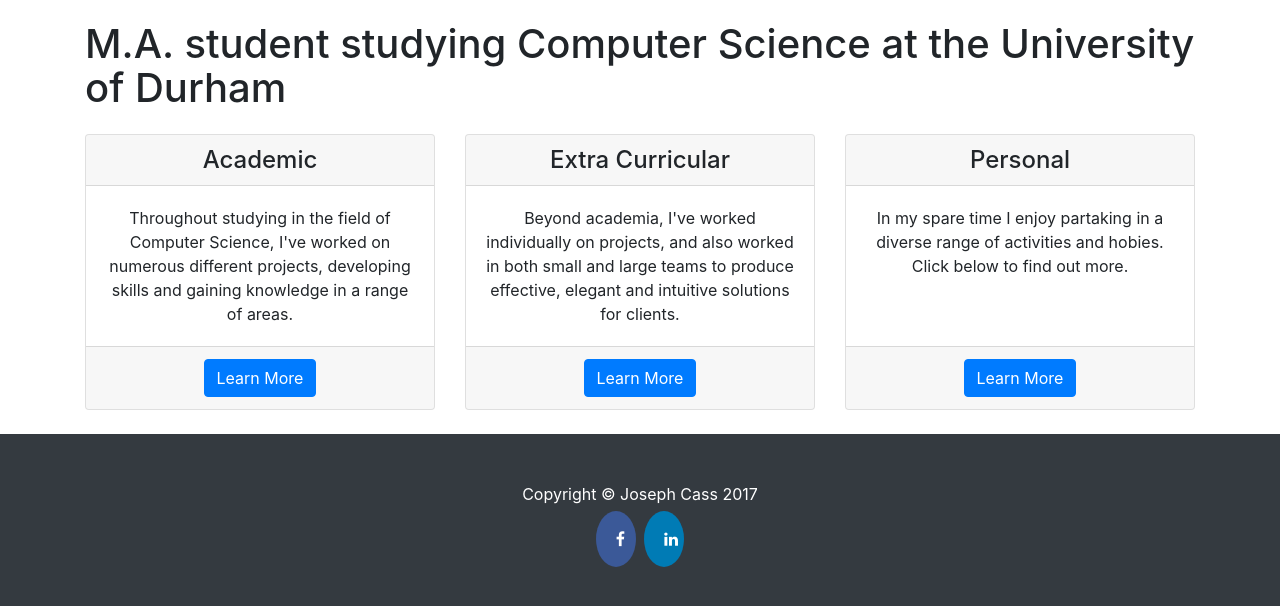
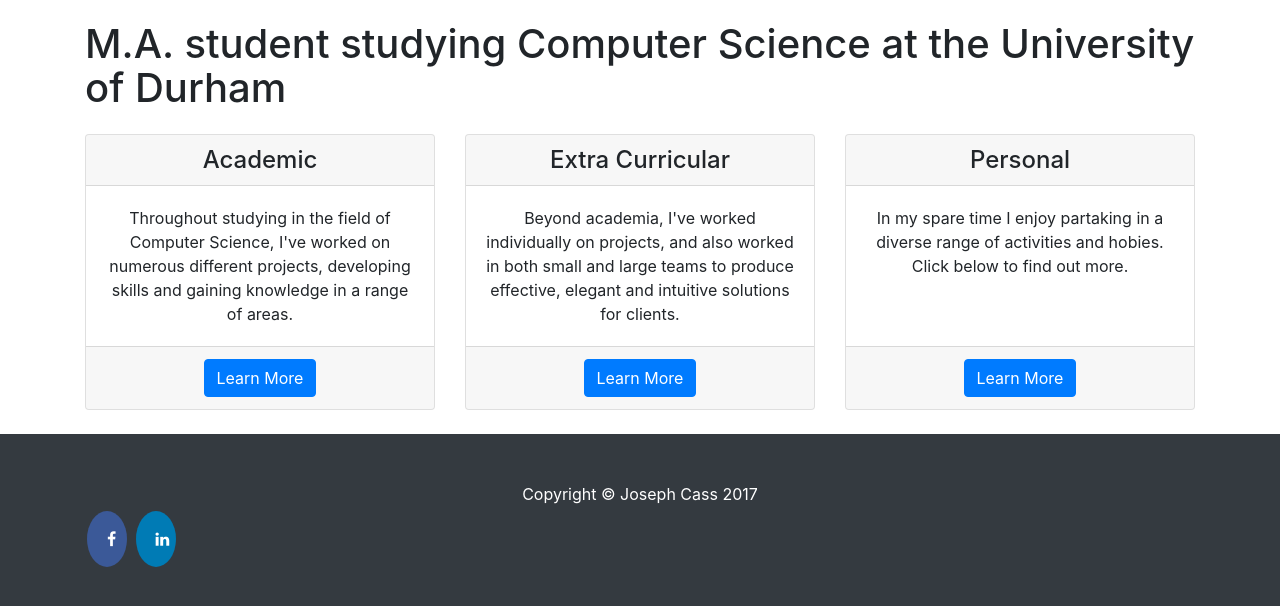
Before and after one commit to JCass149/JCass149.github.io, a website: page index.html in a window 1280 px wide. Shown: the part 578-1184 px from the top of the page. Drawn offline with Linux system fonts and the light colour scheme.

Commit message:
social media v1.3.1

```diff
--- a/index.html
+++ b/index.html
@@ -242,11 +242,21 @@
 
     <!-- Footer -->
     <footer class="py-5 bg-dark">
-        <div class="container" style="text-align:center">
+        <div class="container">
             <p class="m-0 text-center text-white">Copyright &copy; Joseph Cass 2017</p>
-			<!-- icons -->
-			<a href="https://www.facebook.com/joe.cass.5" class="fa fa-facebook"></a>
-			<a href="https://www.linkedin.com/in/joseph-cass" class="fa fa-linkedin"></a>
+		</div>
+		<!-- icons -->
+			<div class="container" style=".fa {
+	  padding: 20px;
+	  font-size: 30px;
+	  width: 30px;
+	  text-align: center;
+	  text-decoration: none;
+	  margin: 5px 2px;
+	  border-radius: 50%;
+	  "	>
+				<a href="https://www.facebook.com/joe.cass.5" class="fa fa-facebook"></a>
+				<a href="https://www.linkedin.com/in/joseph-cass" class="fa fa-linkedin"></a>
 			</div>
 
         <!-- /.container -->
```
